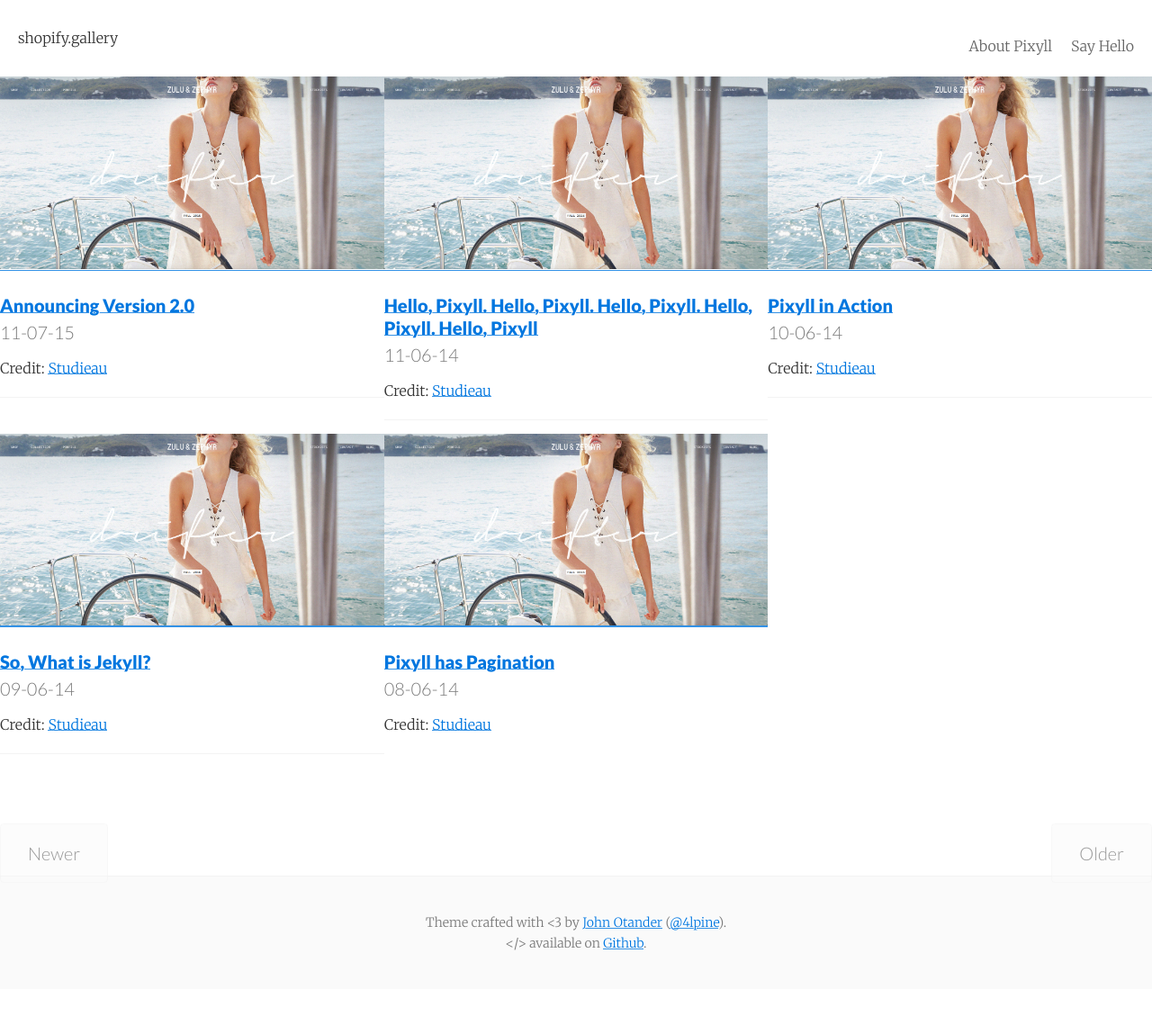
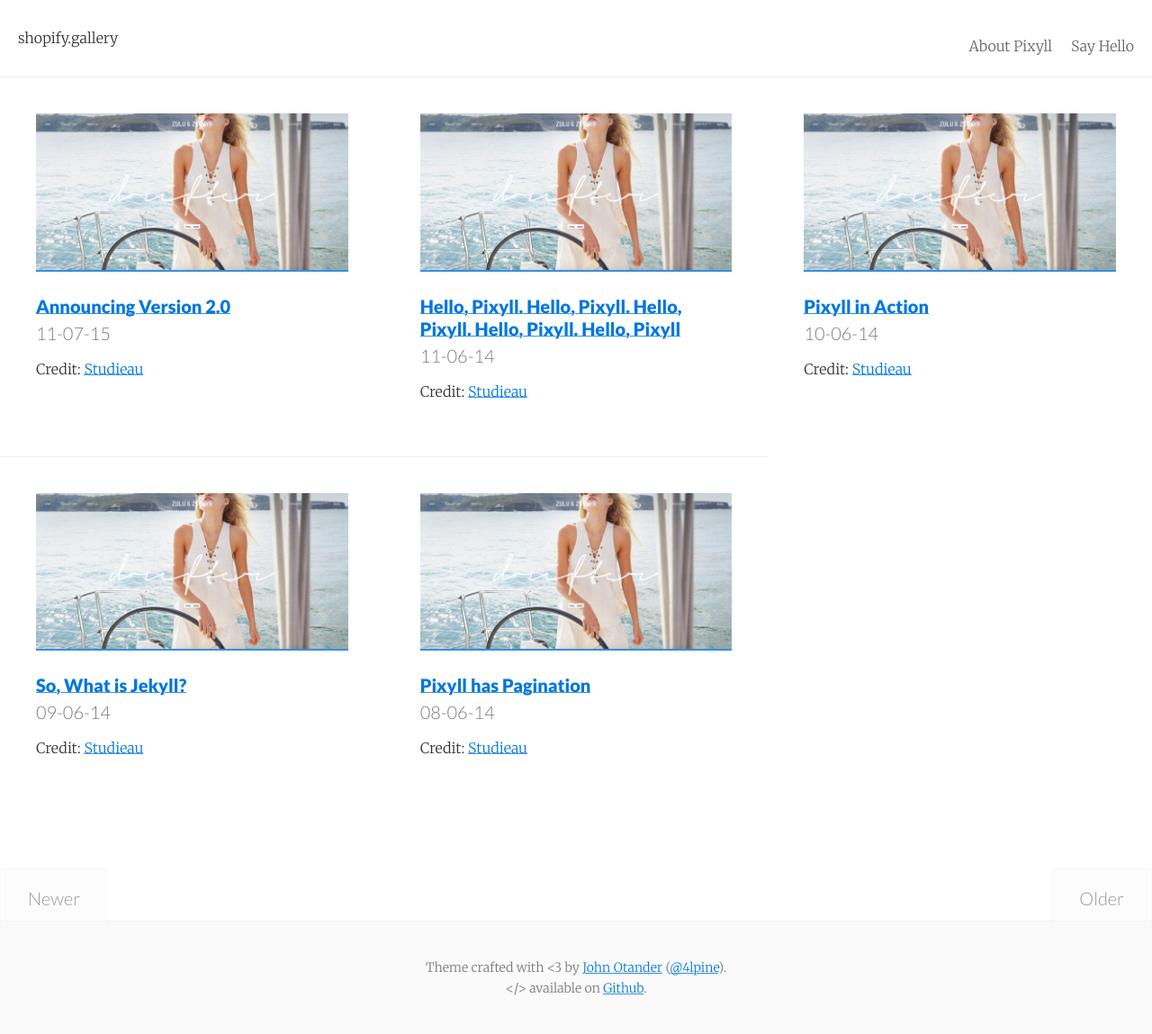
Before and after one commit to dspringate/experiment-two, a Jekyll site: the page built from index.html, in a window 1280 px wide. Shown: the whole page at 90% size. Built offline with Jekyll 4.4.1, drawn with Linux system fonts in a browser that asks for light colours; the list of posts is cut into pages by our own code; before the commit the page ends 1099 px from its top, so only the background shows below that.

Commit message:
changes to .post class

```diff
--- a/_sass/_posts.scss
+++ b/_sass/_posts.scss
@@ -4,15 +4,15 @@
 }
 
 .posts .post {
-  margin-bottom: 0.75em;
-  border-bottom: thin solid #f3f3f3;
+  padding: 40px;
+  border-top: 1px solid #eeeeee;
 }
 
-.posts .post:last-child {
+/*.posts .post:last-child {
   border-bottom: none;
   margin-bottom: .375em;
   padding-bottom: 0;
-}
+}*/
 
 .post-link .post-title {
   margin-top: 0;
```
Also changed, not shown: 11 other files.
